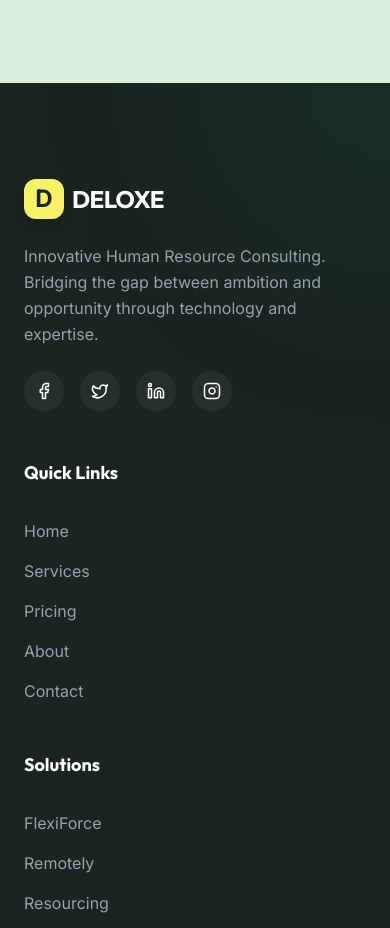
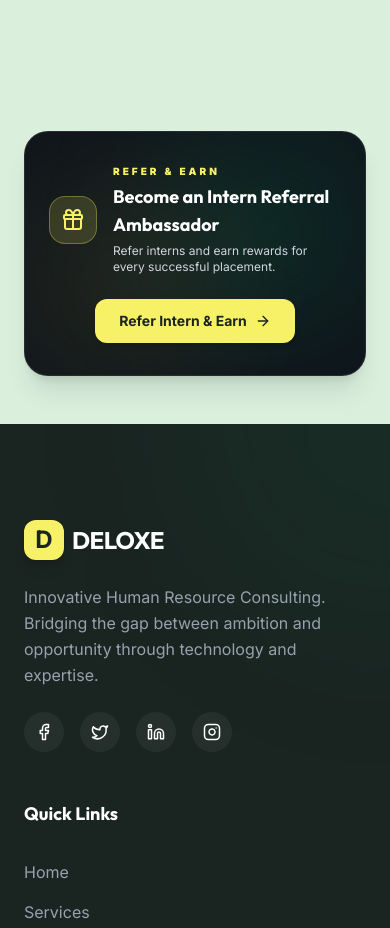
Before and after one commit to Mosesosamede/Deloxe-hr, a Next.js app: page /blog in a window 390 px wide. Shown: the part 1380-2308 px from the top of the page. Built offline with nearby package versions, Linux system fonts and the light colour scheme; no server answers; the database is empty.

Commit message:
feat(ads): update ad provider and integrate banner
- Update Monetag meta tag implementation for dynamic injection
- Replace ad script source and configuration in AdBanner component
- Add AdBanner component to the blog list page layout

```diff
--- a/app/blog/[slug]/page.tsx
+++ b/app/blog/[slug]/page.tsx
@@ -81,6 +81,9 @@ export async function generateMetadata({ params }: PageProps): Promise<Metadata>
       title: post.title,
       description: post.excerpt,
       images: post.image_url ? [post.image_url] : [],
+    },
+    other: {
+      'monetag': '9b5e31398afe57d18fd4a76f5f2e4b6d',
     }
   }
 }
--- a/app/blog/page.tsx
+++ b/app/blog/page.tsx
@@ -10,6 +10,7 @@ import Footer from '@/components/Footer';
 import SmoothScroll from '@/components/SmoothScroll';
 import { Badge, Card, CardContent, TopBar } from '@/components/UI-Components';
 import { createClient } from '@/utils/supabase/client';
+import AdBanner from '@/components/AdBanner';
 
 export default function BlogList() {
   const [posts, setPosts] = useState<any[]>([]);
@@ -18,6 +19,14 @@ export default function BlogList() {
   const [searchQuery, setSearchQuery] = useState('');
 
   useEffect(() => {
+    let meta = document.querySelector('meta[name="monetag"]');
+    if (!meta) {
+      meta = document.createElement('meta');
+      meta.setAttribute('name', 'monetag');
+      meta.setAttribute('content', '9b5e31398afe57d18fd4a76f5f2e4b6d');
+      document.head.appendChild(meta);
+    }
+
     async function fetchPosts() {
       const supabase = createClient();
       if (!supabase) return;
@@ -228,6 +237,10 @@ export default function BlogList() {
           </div>
         </section>
 
+        <div className="max-w-7xl mx-auto px-6 mb-12">
+          <AdBanner />
+        </div>
+
         <Footer />
       </main>
     </SmoothScroll>
--- a/app/layout.tsx
+++ b/app/layout.tsx
@@ -26,7 +26,6 @@ export default function RootLayout({children}: {children: React.ReactNode}) {
   return (
     <html lang="en" className={`${inter.variable} ${outfit.variable}`}>
       <head>
-        <meta name="monetag" content="9b5e31398afe57d18fd4a76f5f2e4b6d" />
         <link rel="icon" href="https://i.ibb.co/pjxqNW0p/favicon.png" type="image/png" sizes="any" />
       </head>
       <body suppressHydrationWarning className="bg-soft-grey text-charleston antialiased">
--- a/components/AdBanner.tsx
+++ b/components/AdBanner.tsx
@@ -1,20 +1,22 @@
 'use client';
 
 import { useEffect, useRef } from 'react';
+import Link from 'next/link';
+import { ArrowRight, Gift } from 'lucide-react';
 
 export default function AdBanner() {
   const containerRef = useRef<HTMLDivElement>(null);
 
   useEffect(() => {
     // Only run this if we have a container and we haven't already injected the script
-    if (containerRef.current && !containerRef.current.querySelector('script[src="https://nap5k.com/tag.min.js"]')) {
+    if (containerRef.current && !containerRef.current.querySelector('script[src="https://quge5.com/88/tag.min.js"]')) {
       try {
         const script = document.createElement('script');
-        script.dataset.zone = '10892552';
-        script.src = 'https://nap5k.com/tag.min.js';
+        script.src = 'https://quge5.com/88/tag.min.js';
+        script.dataset.zone = '267435';
+        script.async = true;
+        script.setAttribute('data-cfasync', 'false');
 
-        // Instead of document.body, we append to our local container
-        // in case it's an in-place banner.
         containerRef.current.appendChild(script);
       } catch (err) {
         console.error('Ad injection failed:', err);
@@ -23,14 +25,31 @@ export default function AdBanner() {
   }, []);
 
   return (
-    <div ref={containerRef} className="my-16 p-12 rounded-[40px] bg-soft-grey/50 border border-gray-100 text-center relative overflow-hidden group min-h-[250px] flex flex-col items-center justify-center">
-      <div className="absolute top-0 right-0 w-32 h-32 bg-[#D4AF37]/5 rounded-full -translate-y-1/2 translate-x-1/2" />
-      <span className="text-[10px] font-bold text-gray-300 uppercase tracking-[0.4em] mb-6 block">Sponsored Space</span>
+    <div ref={containerRef} className="my-12 px-6 py-8 md:p-10 rounded-3xl bg-[#0F141A] border border-white/10 text-white relative overflow-hidden group shadow-xl">
+      <div className="absolute top-0 right-0 w-48 h-48 bg-caribbean/15 rounded-full blur-[70px] pointer-events-none" />
+      <div className="absolute bottom-0 left-0 w-48 h-48 bg-lemon/10 rounded-full blur-[70px] pointer-events-none" />
 
-      {/* Fallback content while ad loads */}
-      <div className="flex flex-col items-center gap-2 opacity-20 group-hover:opacity-40 transition-opacity">
-        <div className="w-12 h-12 rounded-xl bg-gray-200 animate-pulse" />
-        <div className="h-2 w-24 bg-gray-200 rounded-full animate-pulse" />
+      <div className="relative z-10 flex flex-col md:flex-row items-center justify-between gap-6">
+        <div className="flex items-center gap-4 text-left">
+          <div className="w-12 h-12 rounded-2xl bg-lemon/15 text-lemon flex items-center justify-center flex-shrink-0 border border-lemon/30">
+            <Gift size={24} />
+          </div>
+          <div>
+            <span className="text-[10px] font-black uppercase text-lemon tracking-[0.3em] mb-1 block">Refer & Earn</span>
+            <h4 className="font-display font-bold text-lg md:text-xl text-white">Become an Intern Referral Ambassador</h4>
+            <p className="text-gray-300 text-xs md:text-sm mt-1">Refer interns and earn rewards for every successful placement.</p>
+          </div>
+        </div>
+
+        <Link
+          href="https://referral.deloxehr.com"
+          target="_blank"
+          rel="noopener noreferrer"
+          className="inline-flex items-center gap-2 bg-lemon hover:bg-lemon/90 text-charleston font-bold py-3 px-6 rounded-xl transition-all shadow-md text-sm whitespace-nowrap active:scale-95 cursor-pointer flex-shrink-0"
+        >
+          <span>Refer Intern & Earn</span>
+          <ArrowRight size={16} />
+        </Link>
       </div>
     </div>
   );
```
